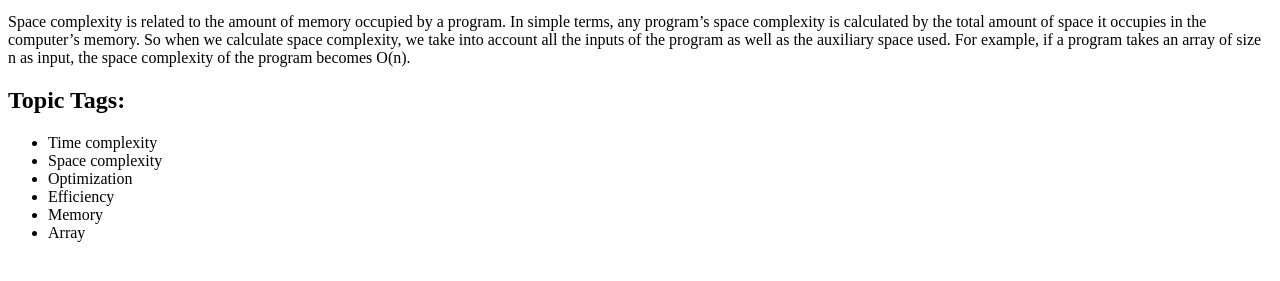
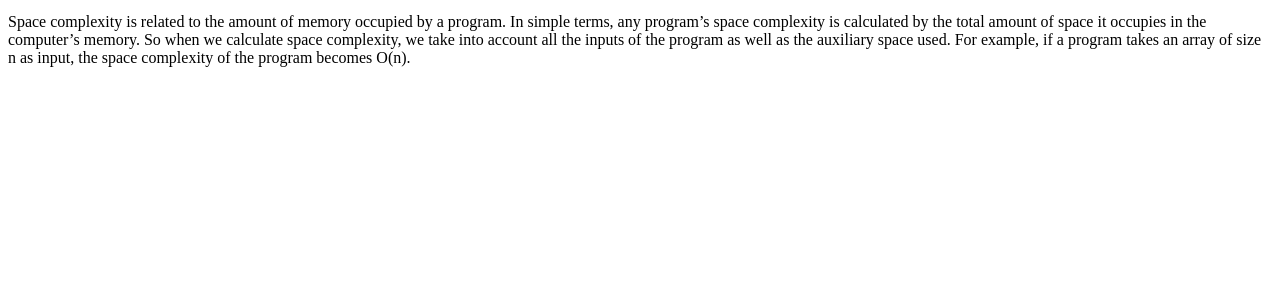
Before and after one commit to acciojob/time-and-space-complexity-Yadav123Rahul, a website: page main.html in a window 1280 px wide. Shown: the part 137-418 px from the top of the page. Drawn offline with Linux system fonts and the light colour scheme.

Commit message:
created a submission

```diff
--- a/main.html
+++ b/main.html
@@ -14,15 +14,7 @@
     Space complexity is related to the amount of memory occupied by a program. In simple terms, any program’s space complexity is calculated by the total amount of space it occupies in the computer’s memory. So when we calculate space complexity, we take into account all the inputs of the program as well as the auxiliary space used. For example, if a program takes an array of size n as input, the space complexity of the program becomes O(n).
   </p>
 
-  <!-- Topic Tags -->
-  <h2>Topic Tags:</h2>
-  <ul>
-    <li>Time complexity</li>
-    <li>Space complexity</li>
-    <li>Optimization</li>
-    <li>Efficiency</li>
-    <li>Memory</li>
-    <li>Array</li>
-  </ul>
+
+
 </body>
 </html>
```
